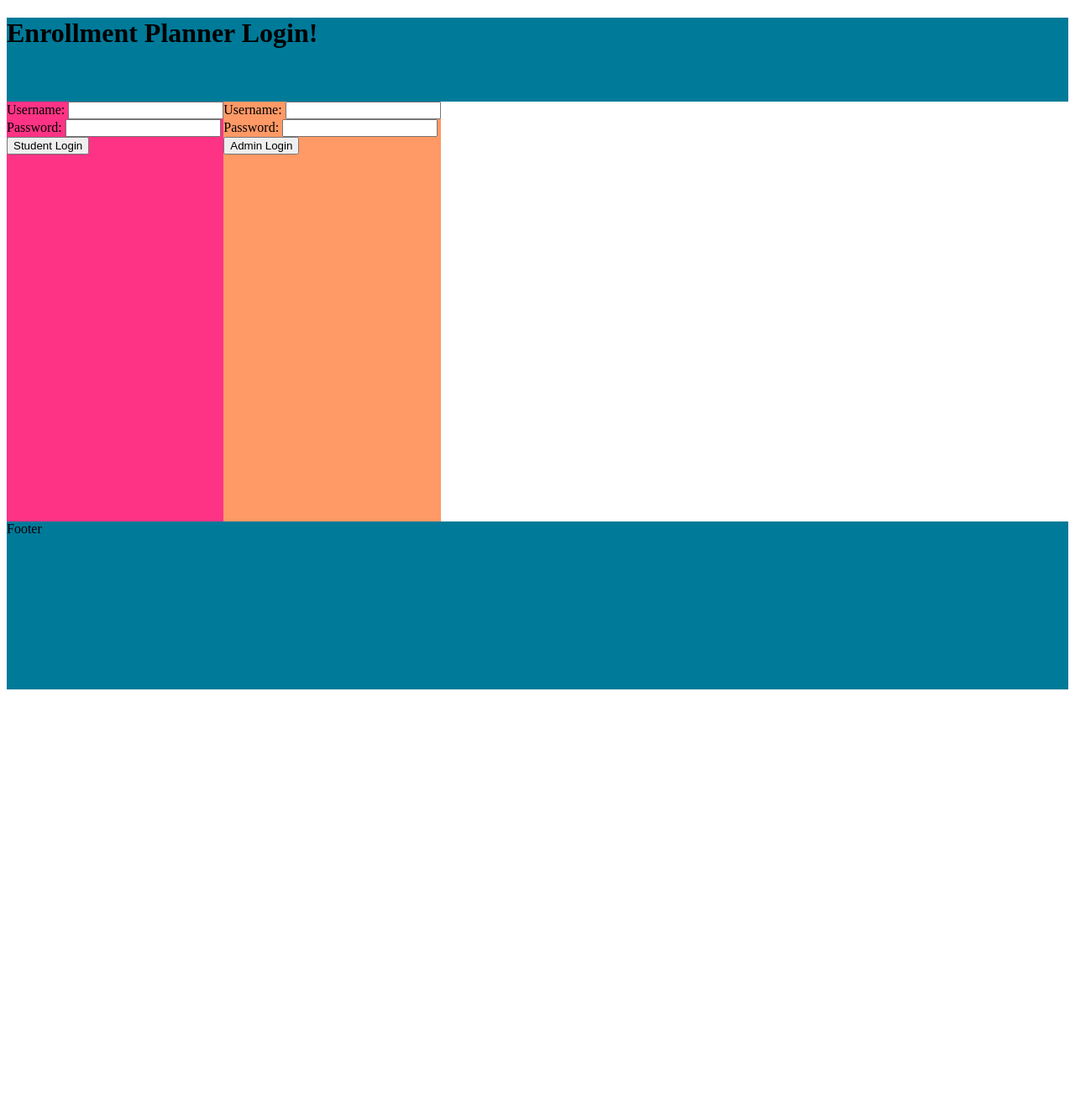
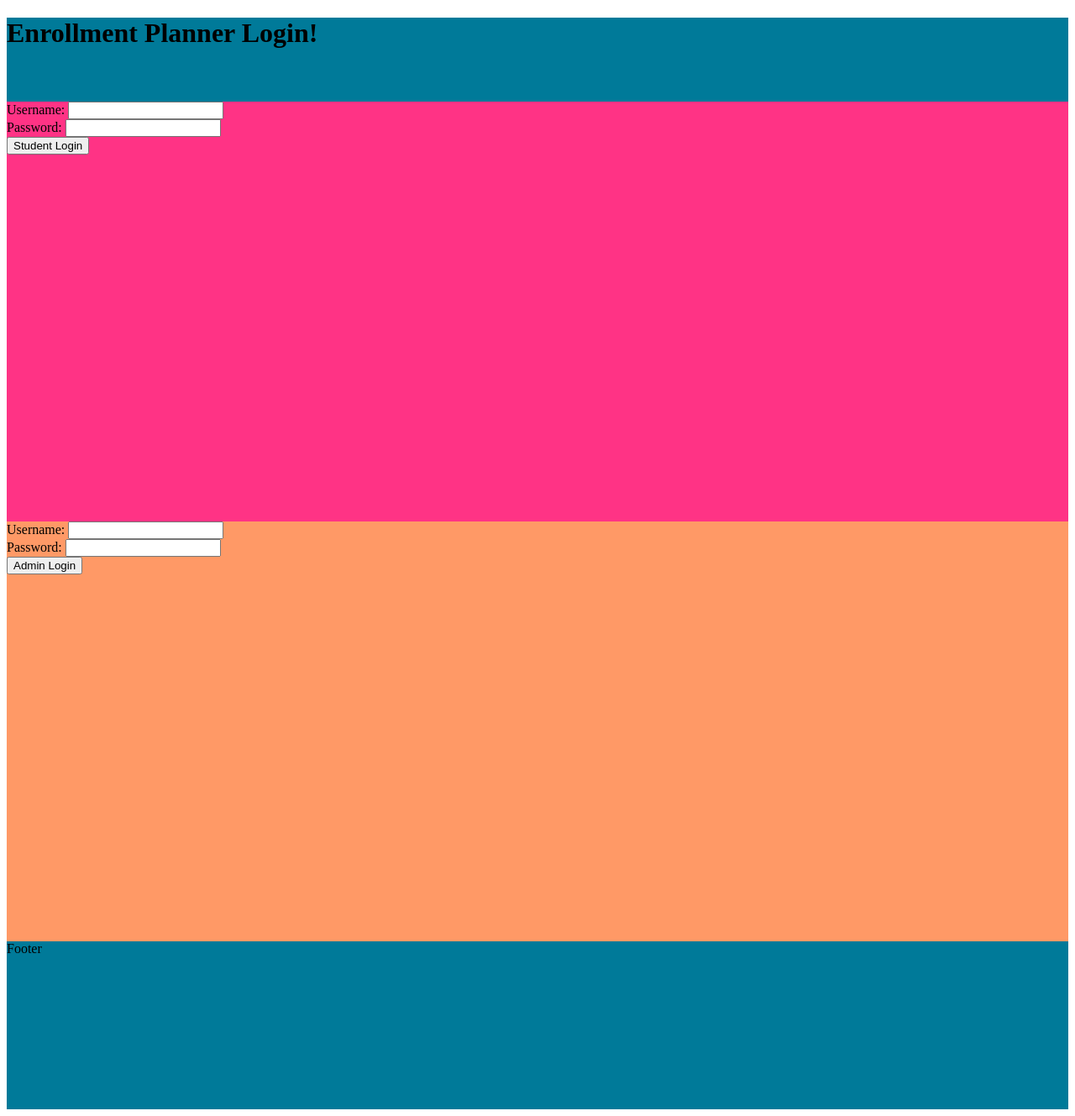
Before and after one commit to p47even/CS-455-WebServer, a PHP site: page /project.php in a window 1280 px wide. Shown: the whole page at 84% size. Before the commit the page ends 821 px from the top, so only its background shows below. Run offline with PHP 8.4, Linux system fonts and the light colour scheme.

Commit message:
Update projectStyling.css

```diff
--- a/public_html/projectStyling.css
+++ b/public_html/projectStyling.css
@@ -4,13 +4,11 @@
 }
 
 .sidebar {
-  float: left;
   height: 500px;
   background-color: #ff3385;
 }
 
 .content {
-  float: left;
   height: 500px;
   background-color: #ff9966
 }
```
